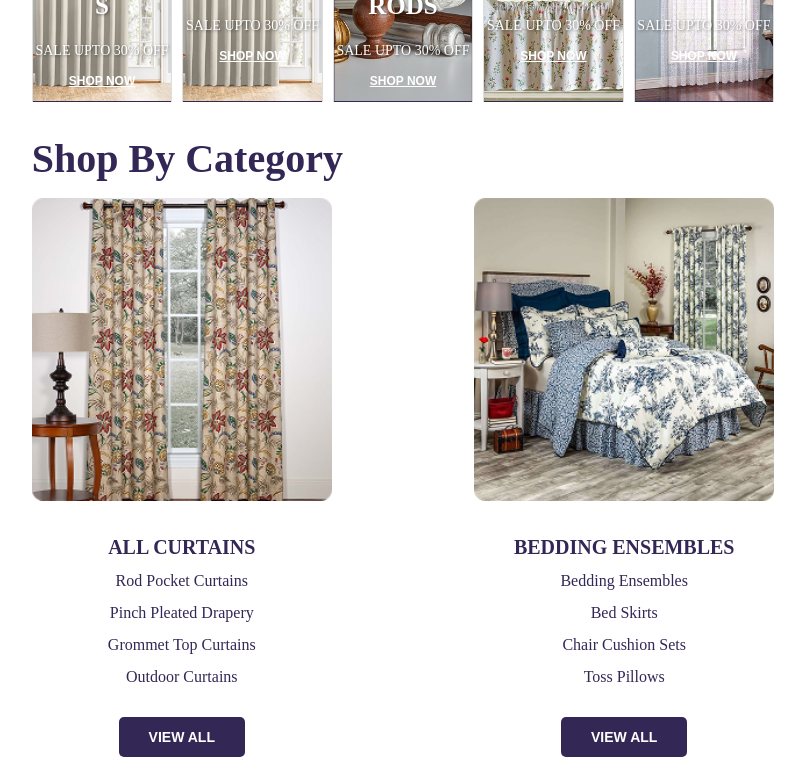
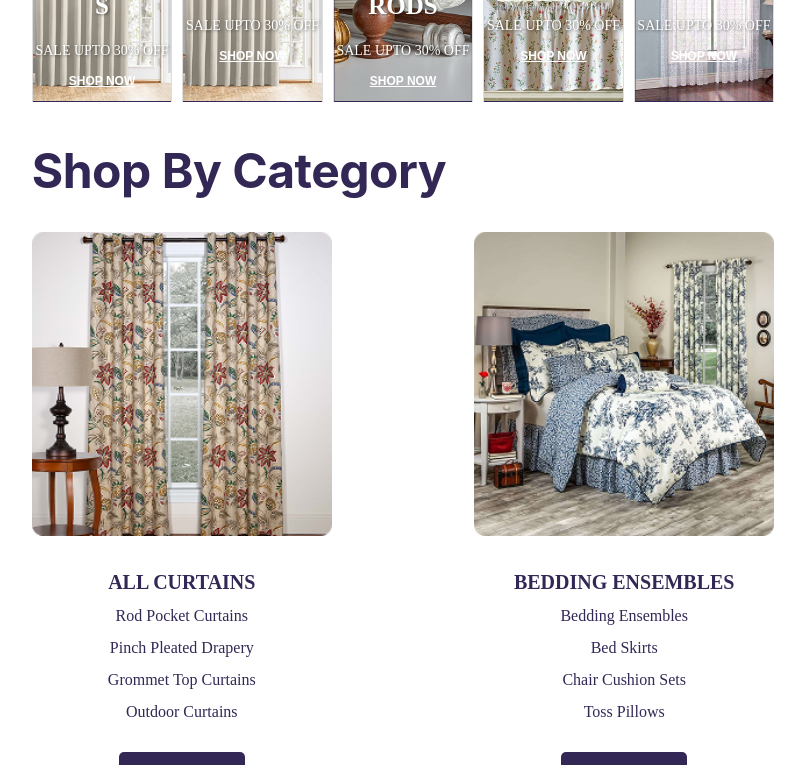
Before and after one commit to ShemLeon/CurtainStore, a React (Vite) app: page / in a window 1280 px wide. Shown: the part 1620-2385 px from the top of the page, without its empty margins (237-1042 px from the left). Built offline with nearby package versions, Linux system fonts and the light colour scheme.

Commit message:
refactor img ways

```diff
--- a/src/components/body/customPinch/customPinch.jsx
+++ b/src/components/body/customPinch/customPinch.jsx
@@ -1,24 +1,22 @@
 import styles from "./customPinch.module.css";
+import customPinchImg from "../../../assets/images/body/custom_pinch.jpg";
 
 function CustomPinch() {
   return (
     <section className={styles.customPinchContainer}>
       {/* Left side - Image */}
       <div className={styles.pinchLeft}>
-        <img
-          src="/src/assets/images/body/custom_pinch.jpg"
-          alt="Custom Pinch Pleated Sheers"
-        />
-     </div>
+        <img src={customPinchImg} alt="Custom Pinch Pleated Sheers" />
+      </div>
 
-     {/* Right side - Content */}
+      {/* Right side - Content */}
       <div className={styles.pinchRight}>
         <p className={styles.subtitle}>THE CURTAIN SHOP</p>
-        <h2>Custom Pinch <br></br>Pleated Sheers</h2>
+        <h2>
+          Custom Pinch <br></br>Pleated Sheers
+        </h2>
         <button className={styles.exploreButton}>EXPLORE</button>
       </div>
-
-
     </section>
   );
 }
--- a/src/components/body/promoBanner/promoBanner.jsx
+++ b/src/components/body/promoBanner/promoBanner.jsx
@@ -1,16 +1,15 @@
 import styles from "./promoBanner.module.css";
+import leftPromoImg from "../../../assets/images/body/left_promo.jpg";
+import rightPromoImg from "../../../assets/images/body/right_promo.jpg";
 
 function PromoBanner() {
   return (
     <section className={styles.promoContainer}>
-      {/* // левая часть баннера */}
+      {/* // Left Side Banner */}
       <div className={styles.promoLeft}>
-        <img
-          src="/src/assets/images/body/left_promo.jpg"
-          alt="Interior Design"
-        />
+        <img src={leftPromoImg} alt="Interior Design" />
       </div>
-      {/* // центральная часть баннера */}
+      {/* // Central Side Banner */}
       <div className={styles.promoCenter}>
         <h2>FREE SHIPPING ON ORDERS OVER $100</h2>
         <p>
@@ -23,12 +22,9 @@ function PromoBanner() {
         <button className={styles.shopButton}>SHOP CURTAINS</button>
       </div>
 
-      {/* // правая часть баннера */}
+      {/* // Right Side Banner */}
       <div className={styles.promoRight}>
-        <img
-          src="/src/assets/images/body/right_promo.jpg"
-          alt="Interior Design"
-        />
+        <img src={rightPromoImg} alt="Interior Design" />
       </div>
     </section>
   );
--- a/src/components/body/sale/saleData.js
+++ b/src/components/body/sale/saleData.js
@@ -1,52 +1,63 @@
+import image1 from '../../../assets/images/sale/image-1.png';
+import image2 from '../../../assets/images/sale/image-2.png';
+import image3 from '../../../assets/images/sale/image-3.png';
+import image4 from '../../../assets/images/sale/image-4.png';
+import image5 from '../../../assets/images/sale/image-5.png';
+import image6 from '../../../assets/images/sale/image-6.png';
+import image7 from '../../../assets/images/sale/image-7.png';
+import image8 from '../../../assets/images/sale/image-8.png';
+import image9 from '../../../assets/images/sale/image-9.png';
+import image10 from '../../../assets/images/sale/image-10.png';
+
 export const saleItems = [
   {
     id: 1,
     title: "ROD POCKETS\nCURTAINS",
-      image: "/src/assets/images/sale/image-1.png",
+    image: image1,
   },
   {
     id: 2,
     title: "GLASGOW",
-      image: "/src/assets/images/sale/image-2.png",
+    image: image2,
   },
   {
     id: 3,
     title: "SHEER\nVALANCES",
-      image: "/src/assets/images/sale/image-3.png",
+    image: image3,
   },
   {
     id: 4,
     title: "BLACK OUT\nCURTAINS",
-      image: "/src/assets/images/sale/image-4.png",
+    image: image4,
   },
   {
     id: 5,
     title: "SHAPED\nVALANCES",
-      image: "/src/assets/images/sale/image-5.png",
+    image: image5,
   },
   {
     id: 6,
     title: "PATIO DOORS\nCURTAINS",
-      image: "/src/assets/images/sale/image-6.png",
+    image: image6,
   },
   {
     id: 7,
     title: "GROMMET\nPANELS",
-      image: "/src/assets/images/sale/image-7.png",
+    image: image7,
   },
   {
     id: 8,
     title: "DECORATIVE\nCURTAIN\nRODS",
-      image: "/src/assets/images/sale/image-8.png",
+    image: image8,
   },
   {
     id: 9,
     title: "SCALLOPED",
-      image: "/src/assets/images/sale/image-9.png",
+    image: image9,
   },
   {
     id: 10,
     title: "SHEER\nVALANCE",
-      image: "/src/assets/images/sale/image-10.png",
+    image: image10,
   },
 ];
--- a/src/components/body/shopByCategory/shopByCategory.module.css
+++ b/src/components/body/shopByCategory/shopByCategory.module.css
@@ -6,14 +6,16 @@
 }
 
 .h2 {
-  font-size: 40px;
-  margin-bottom: 1rem;
+  font-size: 48px;
+    font-weight: 700;
+  margin-bottom: 2rem;
+  letter-spacing: -0.5px;
   font-weight: bold;
   text-align: left;
+   font-family: -apple-system, BlinkMacSystemFont, 'Segoe UI', Arial, sans-serif;
 }
 
-
-.sbcRow{
+.sbcRow {
   display: flex;
   flex-wrap: wrap;
   justify-content: space-between;
--- a/src/components/body/shopByCategory/shopByCategoryData.js
+++ b/src/components/body/shopByCategory/shopByCategoryData.js
@@ -1,26 +1,31 @@
+import img1 from '../../../assets/images/shopByCategories/1.png';
+import img2 from '../../../assets/images/shopByCategories/2.png';
+import img3 from '../../../assets/images/shopByCategories/3.png';
+import img4 from '../../../assets/images/shopByCategories/4.png';
+
 export const sbcItems = [
   {
     id: 1,
     title: "ALL CURTAINS",
-    image: "/src/assets/images/shopByCategories/1.png",
+    image: img1,
     items: ["Rod Pocket Curtains", "Pinch Pleated Drapery", "Grommet Top Curtains", "Outdoor Curtains"]
   },
   {
     id: 2,
     title: "BEDDING ENSEMBLES",
-    image: "/src/assets/images/shopByCategories/2.png",
+    image: img2,
     items: ["Bedding Ensembles", "Bed Skirts", "Chair Cushion Sets", "Toss Pillows"]
   },
   {
     id: 3,
     title: "TIE UP VALANCES",
-    image: "/src/assets/images/shopByCategories/3.png",
+    image: img3,
     items: ["Shaped Valances", "Austrian Valances", "Sheer Valances", "Pleated Valances"]
   },
   {
     id: 4,
     title: "CURTAIN RODS",
-    image: "/src/assets/images/shopByCategories/4.png",
+    image: img4,
     items: ["Decorative Rods", "Basic Rods", "Specialty Rods", "Continental Rods"]
   }
 ];
```
Lines whose indentation alone changed are shown as unchanged.
